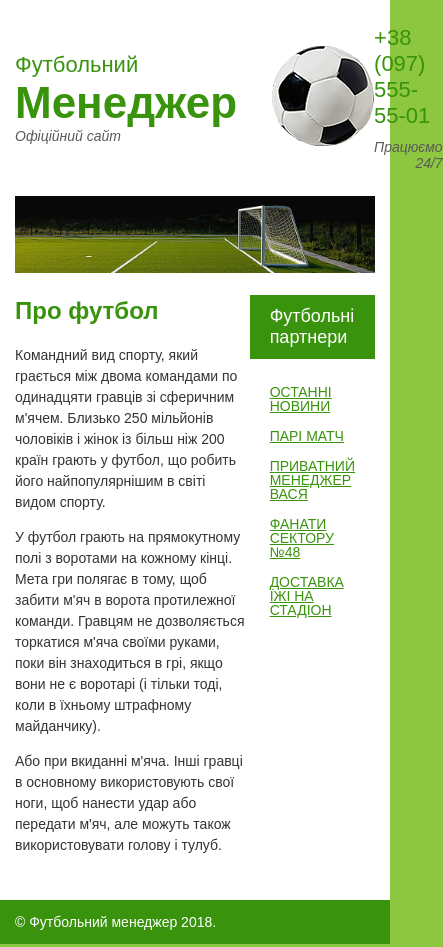
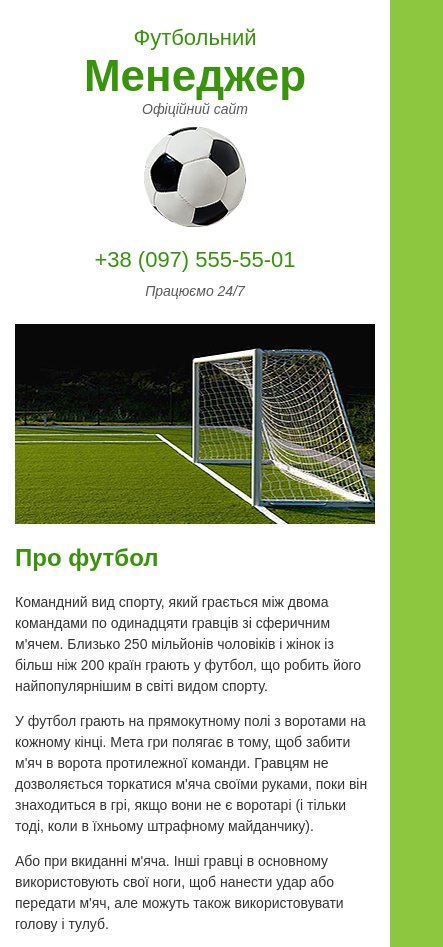
Before and after one commit to Nataliia-Zemlyak/football, a plain HTML site: page index.html in a window 390 px wide. Shown: the top 947 px of the page, 443 px wide, since content can reach past the window. Drawn offline with Linux system fonts and the light colour scheme.

Commit message:
adaptive

```diff
--- a/css/style-rel.css
+++ b/css/style-rel.css
@@ -1,4 +1,9 @@
+html {
+    font-size: 1px;
+}
+
 body {
+
     margin: 0;
     font-family: Arial, sans-serif;
     background-color: #8dc63f;
@@ -7,22 +12,24 @@ body {
 
 .wrapper {
     margin: 0 auto;
-    padding: 0 15px;
-    max-width: 960px;
+    padding: 0 15rem;
+    max-width: 960rem;
     background-color: #fff;
     box-sizing: border-box;
 }
 .header {
-    padding: 25px 0;
+    flex-wrap: wrap;
+    row-gap: 20rem;
+    padding: 25rem 0;
     display: flex;
-    justify-content: space-between;
+    justify-content: center;
 }
 
 .header p,
 .contacts a {
-
+    text-align: center;
     margin: 0;
-    font-size: 22px;
+    font-size: 22rem;
     color: #39930d;
     text-decoration: none;
 }
@@ -30,58 +37,62 @@ body {
 .header b,
 .header strong {
     display: block;
-    font-size: 44px;
+    font-size: 44rem;
     color: #39930d;
 }
 
 .header i {
     display: block;
-    font-size: 14px;
+    font-size: 14rem;
     color: #5a5a5a;
 }
 .logo {
     display: flex;
+    flex-wrap: wrap;
     align-items: center;
+    justify-content: center;
+    row-gap: 10rem;
 }
 .logo img {
-    margin-left: 35px;
+
+    margin: 0 35rem;
     transition: all 1s ease;
 }
 
-.logo img:hover {
-    padding-left: 200px;
-}
+
 .contacts i {
-    text-align: right;
+    text-align: center;
 }
 .contacts a {
     display: block;
-    margin-bottom: 10px;
+    margin-bottom: 10rem;
 
 }
 
 .image {
     width: 100%;
+    min-height: 200rem;
+    object-fit: cover;
+    object-position: 70%;
 }
 .main {
-    padding-bottom: 30px;
+    flex-wrap: wrap;
+    padding-bottom: 30rem;
     display: flex;
     justify-content: space-between;
 }
-.content {
-    max-width: 600px;
-}
+
 .content h1 {
-    font-size: 24px;
+    font-size: 24rem;
     color: #39930d;
 }
 .content p {
-    font-size: 14px;
-    line-height: 21px;
+    font-size: 14rem;
+    line-height: 1.5em;
     color: #343434;
 }
 .menu {
-    width: 300px;
+    flex: 0 0 100%;
     cursor: url(cursor.cur), pointer;
 }
 
@@ -90,22 +101,22 @@ body {
     list-style: none;
 }
 .menu p {
-    padding: 11px 20px;
-    font-size:18px;
+    padding: 11rem 20rem;
+    font-size:18rem;
     color: #fff;
     background-color: #39930d;
 }
 .menu a {
     display: block;
-    padding: 8px 20px;
-    font-size: 14px;
-    line-height: 14px;
+    padding: 8rem 20rem;
+    font-size: 14rem;
+    line-height: 14rem;
     color: #39930d;
     text-transform: uppercase;
     transition: all 0.55s ease;
 }
 .menu a:hover {
-    padding-left: 40px;
+    padding-left: 40rem;
     color: #fff;
     font-style: italic;
     background-color:#343434;
@@ -113,9 +124,55 @@ body {
 }
 
 .footer {
-    padding: 14px 15px;
-    margin: 0 -15px;
-    font-size: 14px;
+    padding: 14rem 15rem;
+    margin: 0 -15rem;
+    font-size: 14rem;
     color: #fff;
     background-color: #39930d;
 }
+
+@media screen and (min-width: 425px) {
+    .header p {
+        text-align: left;
+    }
+
+}
+
+@media screen and (min-width: 626px) {
+    .header {
+        justify-content: space-between;
+    }
+    .contacts i {
+        text-align: right;
+    }
+}
+
+@media screen and (min-width: 740px) {
+    .main {
+        flex-wrap: nowrap;
+    }
+    .menu {
+        flex: 0 0 300rem;
+        width: 300rem;
+        flex-grow: 0;
+        flex-shrink: 0;
+        flex-basis: 300rem;
+    }
+
+
+}
+
+@media screen and (min-width: 935px) {
+    .logo img:hover {
+        padding-left: 200rem;
+    }
+
+}
+@media screen and (min-width: 1440px) {
+    html {
+        font-size: 1.4px;
+    }
+    .logo img {
+        width: 7vw;
+    }
+}
--- a/index.html
+++ b/index.html
@@ -23,7 +23,7 @@
         </header>
         <picture>
             <source srcset="img/picture.webp" type="img/webp">
-            <img class="image" src="img/picture.png" alt="Про футбол на стадіоні Футбольного менеджера">
+            <img class="image" src="img/picture.png" al t="Про футбол на стадіоні Футбольного менеджера">
         </picture>
         <main class="main">
             <section class="content">
```
Lines whose indentation alone changed are shown as unchanged.
